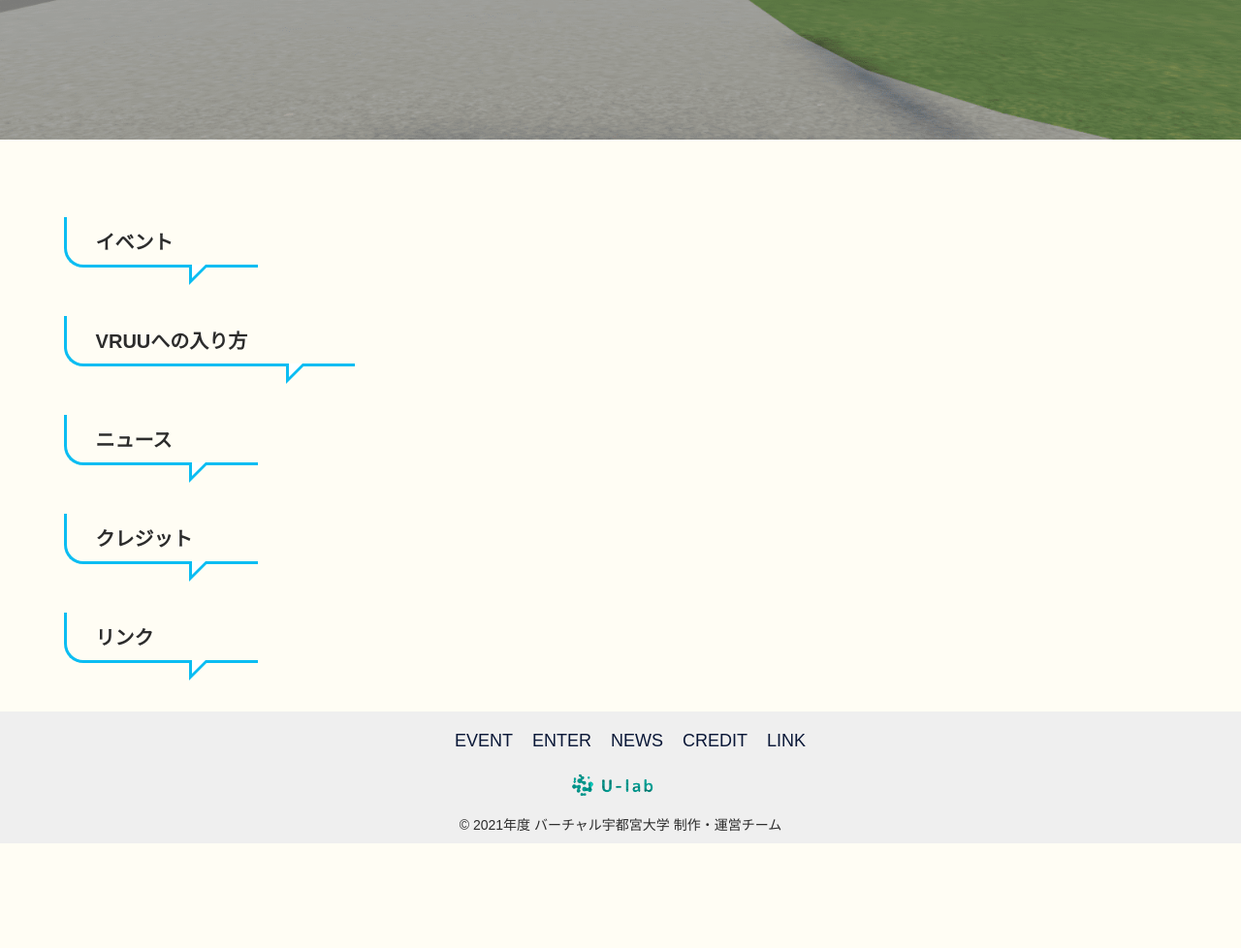
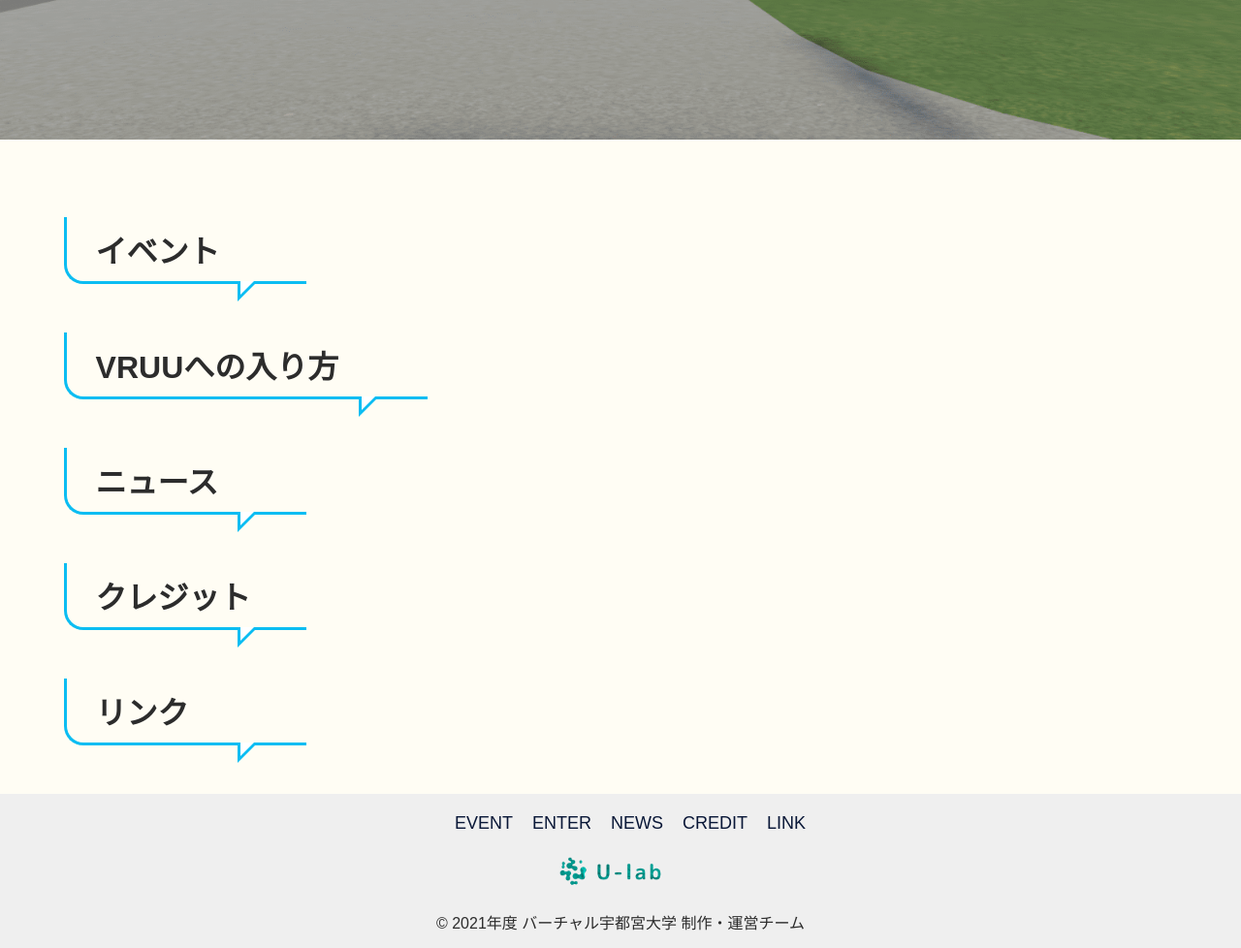
Before and after one commit to u-lab/vruu-2021, a PHP site: page / in a window 1280 px wide. Shown: the part 656-1634 px from the top of the page at 97% size. Before the commit the page ends 1526 px from the top, so only its background shows below. Run offline with PHP 8.4, Linux system fonts and the light colour scheme.

Commit message:
style: 微修正

```diff
--- a/css/style.css
+++ b/css/style.css
@@ -12,7 +12,7 @@ body {
     background-color: #FFFDF4;
     color: #2C2C2C;
     font-family: sans-serif;
-    font-size: 1.4rem;
+    font-size: 1.6rem;
 }
 
 img {
@@ -37,16 +37,17 @@ a {
 
 .sec-title {
     margin-bottom: 50px;
-    width: 200px;
-    font-size: 2rem;
+    width: 250px;
+    font-size: 3.2rem;
 }
 
 #enter .sec-title {
-    width: 300px;
+    width: 375px;
 }
 
 .sec-title {
     position: relative;
+    margin-bottom: 50px;
     padding: 1rem 3rem;
     border-bottom: 3px solid #0BBDF2;
     border-left: 3px solid #0BBDF2;
@@ -95,7 +96,6 @@ header .wrapper {
     display: flex;
     justify-content: space-between;
     align-items: center;
-
 }
 
 header ul, footer ul {
@@ -157,10 +157,10 @@ footer nav {
 
 .ulab-logo {
     margin: 0 auto;
-    width: 120px;
+    width: 150px;
     height: auto;
 }
 
 .copyright {
-    padding: 10px 0;
+    padding: 15px 0;
 }
```
Also changed, not shown: index.html (line endings or trailing spaces), 1 other file.
